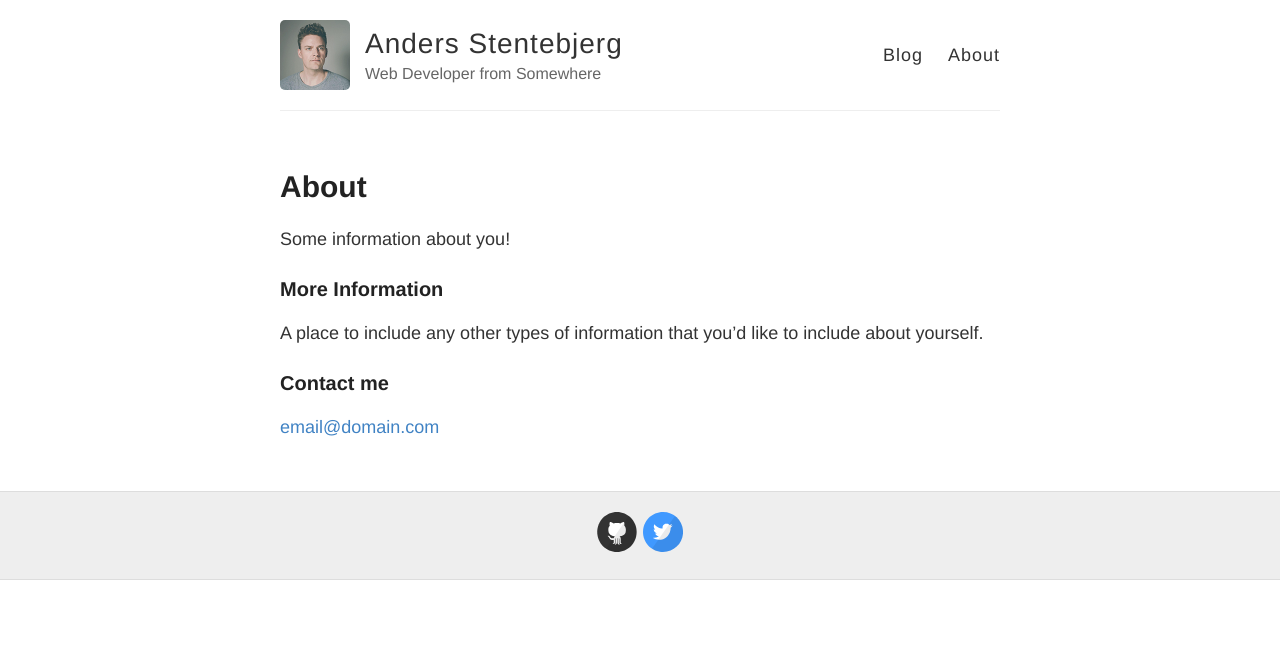
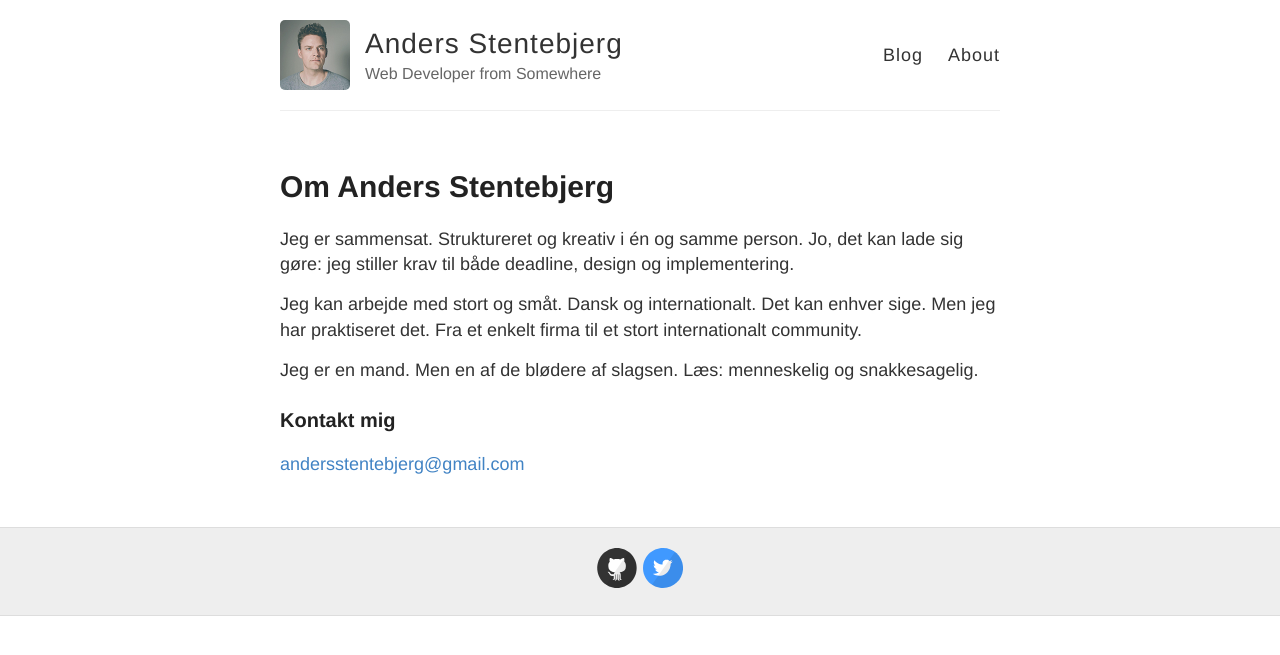
Before and after one commit to stentebjerg/stentebjerg.github.io, a Jekyll site: the page built from about.md, in a window 1280 px wide. Shown: the top 655 px of the page. Built offline with Jekyll 4.4.1, drawn with Linux system fonts in a browser that asks for light colours; Markdown is read by kramdown in place of the engine named in the settings.

Commit message:
About text

```diff
--- a/about.md
+++ b/about.md
@@ -1,15 +1,16 @@
 ---
 layout: page
-title: About
-permalink: /about/
+title: Om Anders Stentebjerg
+permalink: /om-anders-stentebjerg/
 ---
 
-Some information about you!
+Jeg er sammensat. Struktureret og kreativ i én og samme person. Jo, det kan lade sig gøre: jeg stiller krav til både deadline, design og implementering.
 
-### More Information
+Jeg kan arbejde med stort og småt. Dansk og internationalt. Det kan enhver sige. Men jeg har praktiseret det. Fra et enkelt firma til et stort internationalt community.
 
-A place to include any other types of information that you'd like to include about yourself.
+Jeg er en mand. Men en af de blødere af slagsen. Læs: menneskelig og snakkesagelig.
 
-### Contact me
 
-[email@domain.com](mailto:email@domain.com)
+### Kontakt mig
+
+[andersstentebjerg@gmail.com](mailto:andersstentebjerg@gmail.com)
```
